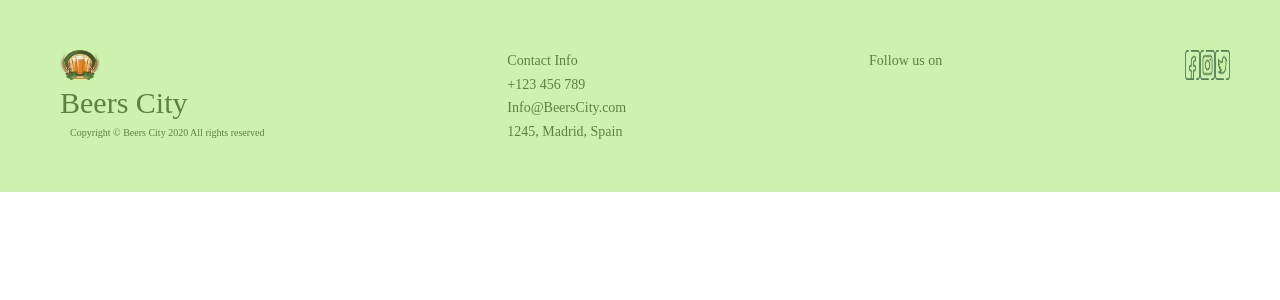
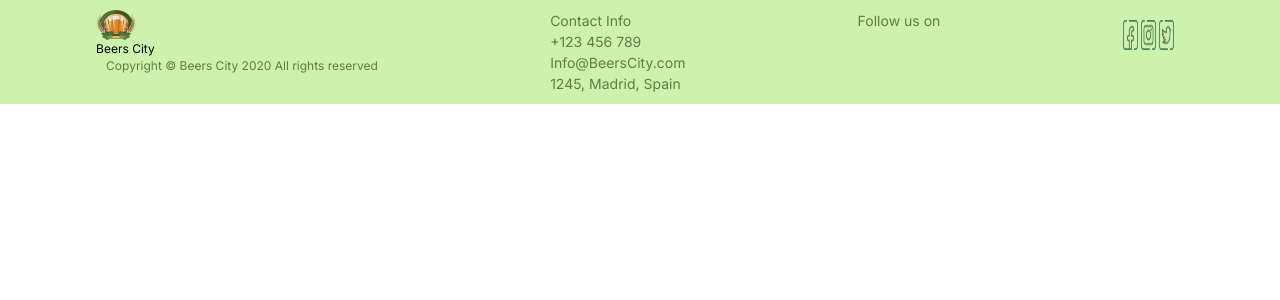
Before and after one commit to isdi-coders-2023/Beer-Coders-202301-mad, a React (Create React App) app: page /about in a window 1280 px wide. Shown: the top 300 px of the page. Built offline with nearby package versions, Linux system fonts and the light colour scheme.

Commit message:
footer scss add

```diff
--- a/src/core/components/footer/footer.scss
+++ b/src/core/components/footer/footer.scss
@@ -1,45 +1,62 @@
 .container__footer {
   background-color: rgba(205, 242, 173, 1);
-  padding: 50px;
-  color: rgba(94, 127, 66, 1);
-  font-family: 'Poppins';
-  font-style: Medium;
+  padding: 10px;
   font-size: 12px;
   display: flex;
-  justify-content: space-between;
+  flex-direction: row;
+  justify-content: space-around;
 }
-.container__footer .footer-title {
-  font-size: 30px;
-  margin-left: 10px;
+
+.container__footer .footer-title2 {
+  color: rgba(94, 127, 66, 1);
+  font-size: 40px;
 }
 .container__footer .title-small {
   display: flex;
+  flex-direction: column;
   justify-content: space-between;
-  font-size: 10px;
+  font-size: 12px;
   color: rgba(94, 127, 66, 1);
   line-height: 16.69px;
   margin-left: 10px;
 }
+.qlq {
+  color: rgba(94, 127, 66, 1);
+  font-size: 15px;
+  display: flex;
+  flex-direction: column;
+  align-items: center;
+}
 .container__footer .small-menu {
   display: flex;
   font-size: 14px;
-  font-family: 'Rubik';
   flex-direction: column;
   justify-content: space-between;
   color: rgba(94, 127, 66, 1);
   margin-left: 0;
 }
-.container__footer .menu-list {
-  list-style: none;
-}
 .container__footer .list-logo {
   display: flex;
-  justify-content: first baseline;
+  justify-content: space-around;
   flex-direction: row;
+  padding: 10px;
+  gap: 0.2rem;
 }
 
-@media screen and (min-width: 700px) {
-  .container__footer {
-    flex-direction: row;
+@media screen and (max-width: 700px) {
+  .footer-title {
+    display: none;
+  }
+  @media screen and (max-width: 700px) {
+    .footer-title2 {
+      display: none;
+    }
+    @media screen and (max-width: 700px) {
+      .title-small {
+        display: flex;
+        flex-direction: row;
+        align-content: space-between;
+      }
+    }
   }
 }
```
